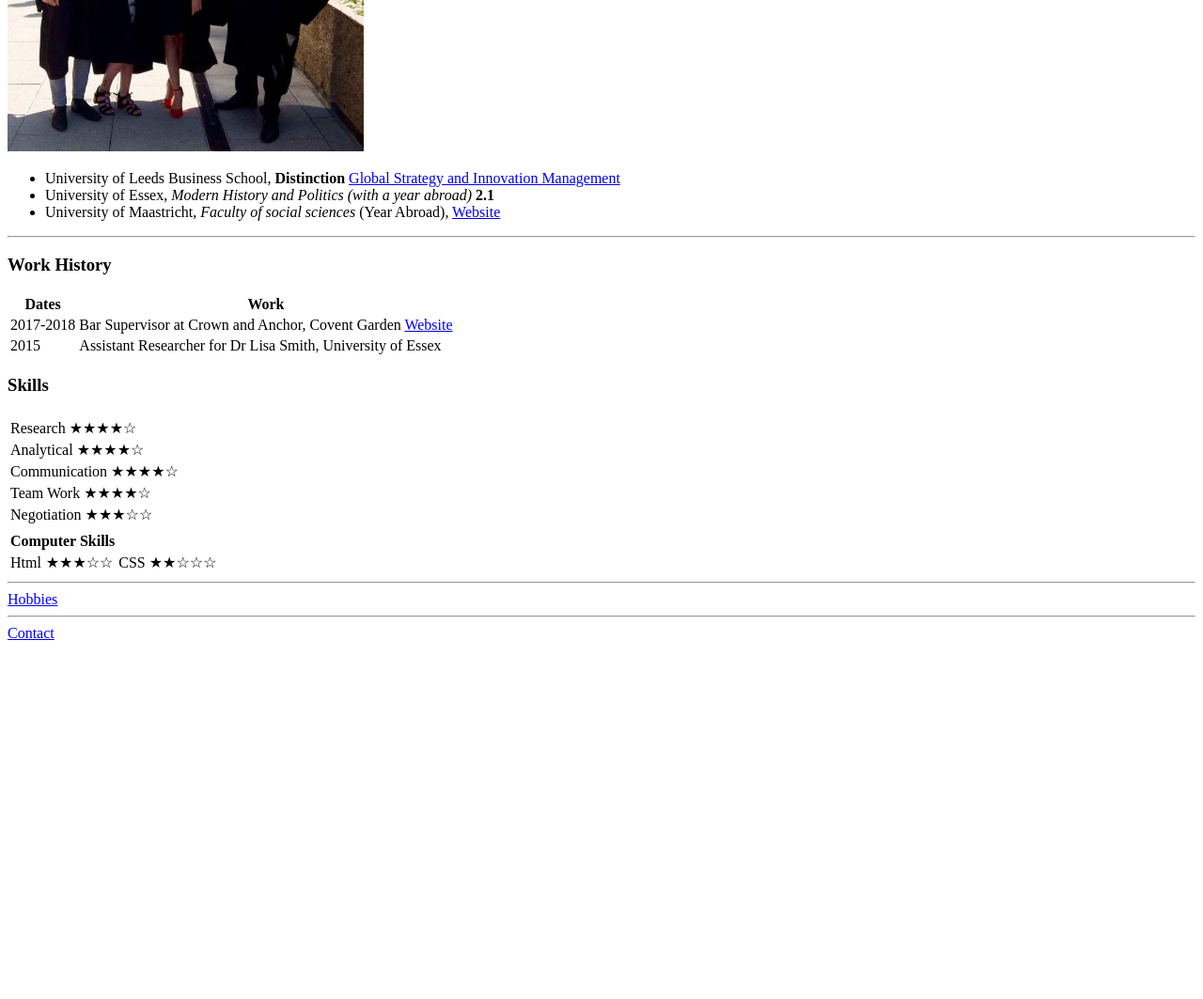
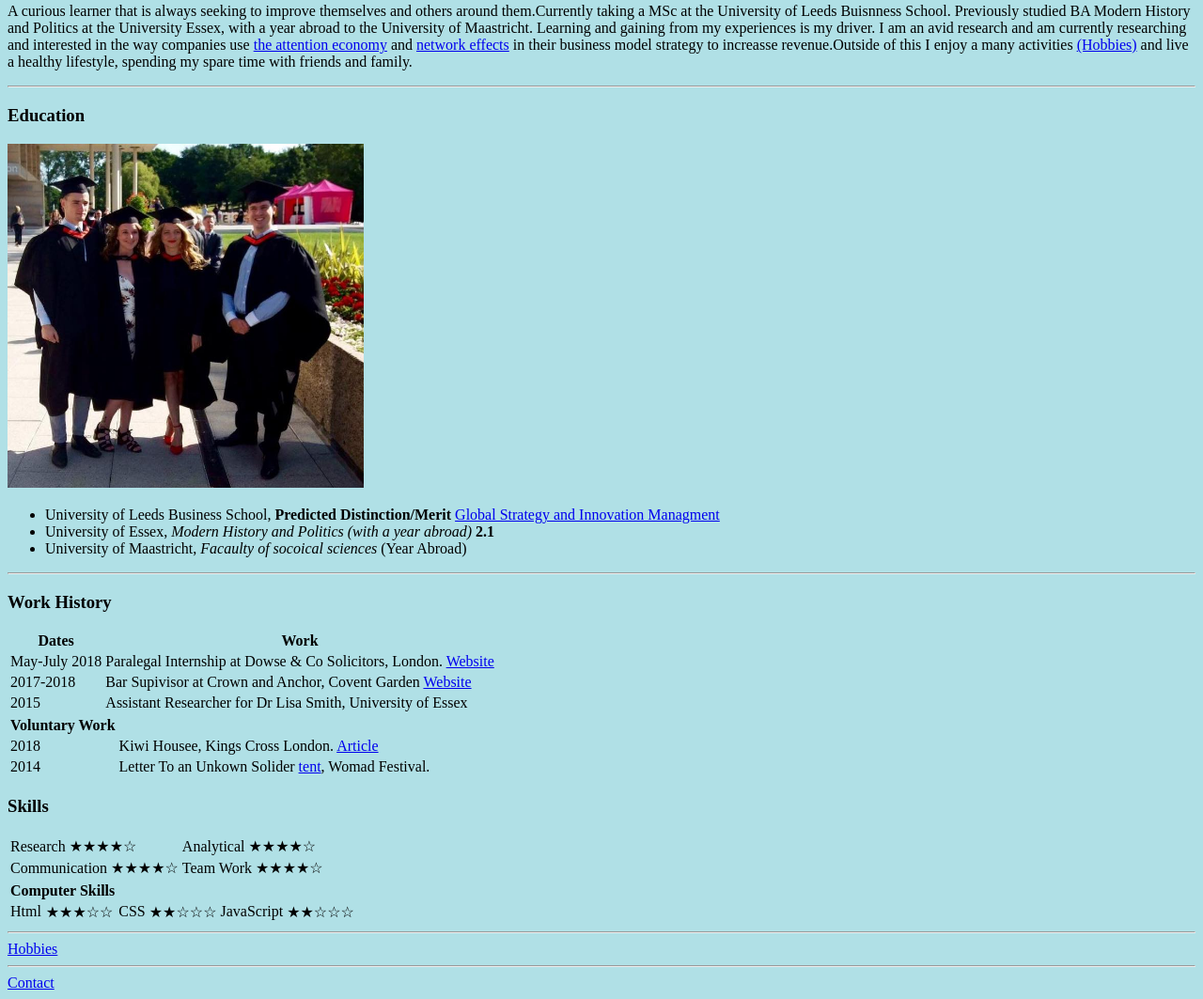
Before and after one commit to Ispenc1/cv, a plain HTML site: page index.html in a window 1280 px wide. Shown: the part 502-1565 px from the top of the page at 94% size. Before the commit the page ends 1193 px from the top, so only its background shows below. Drawn offline with Linux system fonts and the light colour scheme.

Commit message:
Update index.html

```diff
--- a/index.html
+++ b/index.html
@@ -4,27 +4,31 @@
 <head>
   <meta charset="utf-8">
   <title> Ivan James Spence's Personal Site</title>
+  <link rel="stylesheet" href="test.CSS">
 </head>
 
-<body>
+<body style="background-color: powderblue;">
   <table cellspacing"20px">
 
     <tr>
-      <td><img src="pic1.png" width="50%" height="50%" alt="profile picture"></td>
+      <td><img class="picture"  src="pic1.png"alt="profile picture"></td>
       <td>
         <h1>Ivan James Spence</h1>
         <hr>
-        <p> <strong>Student at University Business School:</strong> <em> MSc Global Strategy and Innovation Management</em></p>
+        <p> <strong>Student at University Business School:</strong> <em> MSc Global Strategy and Innovation Managment</em></p>
       </td>
     </tr>
   </table>
   <hr>
+  <h3>Bio</h3>
+  <p>A curious learner that is always seeking to improve themselves and others around them.Currently taking a MSc at the University of Leeds Buisnness School. Previously studied BA Modern History and Politics at the University Essex, with a year abroad to the University of Maastricht. Learning and gaining from my experiences is my driver. I am an avid research and am currently researching and interested in the way companies use <a href="https://en.wikipedia.org/wiki/Attention_economy">the attention economy</a> and <a href="network effects">network effects</a>  in their business model strategy to increasse revenue.Outside of this I enjoy a many activities <a href="hobbies.html">(Hobbies)</a> and live a healthy lifestyle, spending my spare time with friends and family.</p>
+  <hr>
   <h3> <strong>Education</strong> </h3>
   <img src="pic2.jpg" width="30%" height="30%">
   <ul>
-    <li>University of Leeds Business School, <strong>Distinction</strong> <a href="https://business.leeds.ac.uk/masters/msc-global-strategy-and-innovation-management/">Global Strategy and Innovation Management</a></li>
+    <li>University of Leeds Business School, <strong>Predicted Distinction/Merit</strong> <a href="https://business.leeds.ac.uk/masters/msc-global-strategy-and-innovation-management/">Global Strategy and Innovation Managment</a></li>
     <li>University of Essex, <em>Modern History and Politics (with a year abroad)</em> <strong>2.1</strong> </li>
-    <li>University of Maastricht, <em>Faculty of social sciences</em> (Year Abroad), <a href="https://www.maastrichtuniversity.nl/about-um/faculties/faculty-arts-and-social-sciences">Website </a></li>
+    <li>University of Maastricht, <em>Facaulty of socoical sciences</em> (Year Abroad) </li>
   </ul>
   <hr>
   <h3>Work History</h3>
@@ -34,8 +38,12 @@
       <th>Dates</th>
       <th>Work</th>
       <tr>
+        <td>May-July 2018</td>
+        <td>Paralegal Internship at Dowse & Co Solicitors, London. <a href="http://www.dowse.co.uk/">Website</a> </td>
+      </tr>
+      <tr>
         <td>2017-2018</td>
-        <td>Bar Supervisor at Crown and Anchor, Covent Garden <a href="https://www.crownandanchornealst.co.uk/">Website</a></td>
+        <td>Bar Supivisor at Crown and Anchor, Covent Garden <a href="https://www.crownandanchornealst.co.uk/">Website</a></td>
       </tr>
       <tr>
         <td>2015</td>
@@ -43,26 +51,34 @@
       </tr>
     </thead>
   </table>
+  <table>
+    <thead>
+      <th>Voluntary Work</th>
+    <tr>
+
+   <td>2018</td>
+      <td>Kiwi Housee, Kings Cross London. <a href="https://www.campaignlive.co.uk/article/first-look-inside-kiwi-house-olympics/1138520">Article</a></td>
+  </tr>
+  <tr>
+    <td>2014</td>
+    <td>Letter To an Unkown Solider <a href="https://www.1418now.org.uk/news/richard-thompson-siyaya-arts-letter-unknown-soldier-womad/">tent</a>, Womad Festival.</td>
+  </tr>
+    </thead>
+  </table>
   <h3>Skills</h3>
   <table cellspacing"20px">
-    <tr>
-      <th colspan="2" </th> </tr> <tr>
-      <td>Research &#9733;&#9733;&#9733;&#9733;&#9734;</td>
+    <td>Research &#9733;&#9733;&#9733;&#9733;&#9734;</td>
+
+<td>Analytical &#9733;&#9733;&#9733;&#9733;&#9734;</td>
+
     </tr>
     <tr>
-      <td>Analytical &#9733;&#9733;&#9733;&#9733;&#9734;</td>
+      <td>Communication &#9733;&#9733;&#9733;&#9733;&#9734;</td>
 
-</tr>
-    <tr>
-      <td>Communication &#9733;&#9733;&#9733;&#9733;&#9734;</td>
-    </tr>
-    <tr>
+
       <td>Team Work &#9733;&#9733;&#9733;&#9733;&#9734;</td>
     </tr>
-      <tr>
-      <td>  Negotiation &#9733;&#9733;&#9733;&#9734;&#9734;</td>
-      </tr>
-      <td></td>
+
     </tr>
   </table>
   <table>
@@ -75,9 +91,9 @@
       <tr>
         <td>Html</td>
         <td> &#9733;&#9733;&#9733;&#9734;&#9734;</td>
-
-
         <td>CSS</td>
+        <td>&#9733;&#9733;&#9734;&#9734;&#9734;</td>
+        <td>JavaScript</td>
         <td>&#9733;&#9733;&#9734;&#9734;&#9734;</td>
       </tr>
     </tbody>
@@ -85,7 +101,6 @@
   <hr>
   <a href="hobbies.html">Hobbies</a>
   <hr>
-
   <a href="contactme.html">Contact</a>
 
 
```
